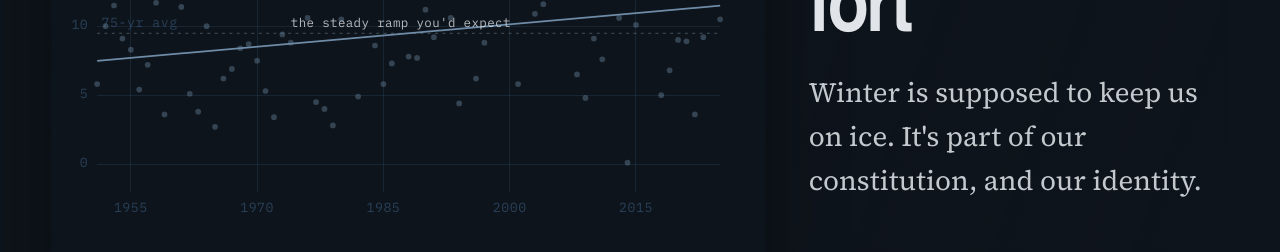
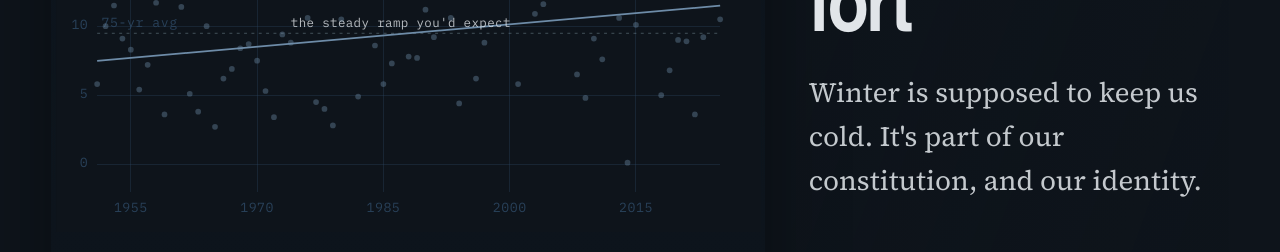
Before and after one commit to reggie-business/protogen-302-interactive-data-story, a Vue app: page / in a window 1280 px wide. Shown: the part 372-624 px from the top of the page. Built offline with nearby package versions, Linux system fonts and the light colour scheme; a web font is replaced by a local one.

Commit message:
Update beat copy: keep us cold

```diff
--- a/src/App.vue
+++ b/src/App.vue
@@ -12,7 +12,7 @@ const beats: Beat[] = [
   {
     id: 1,
     title: 'The snow fort',
-    copy: "Winter is supposed to keep us on ice. It's part of our constitution, and our identity.",
+    copy: "Winter is supposed to keep us cold. It's part of our constitution, and our identity.",
   },
   {
     id: 2,
```
